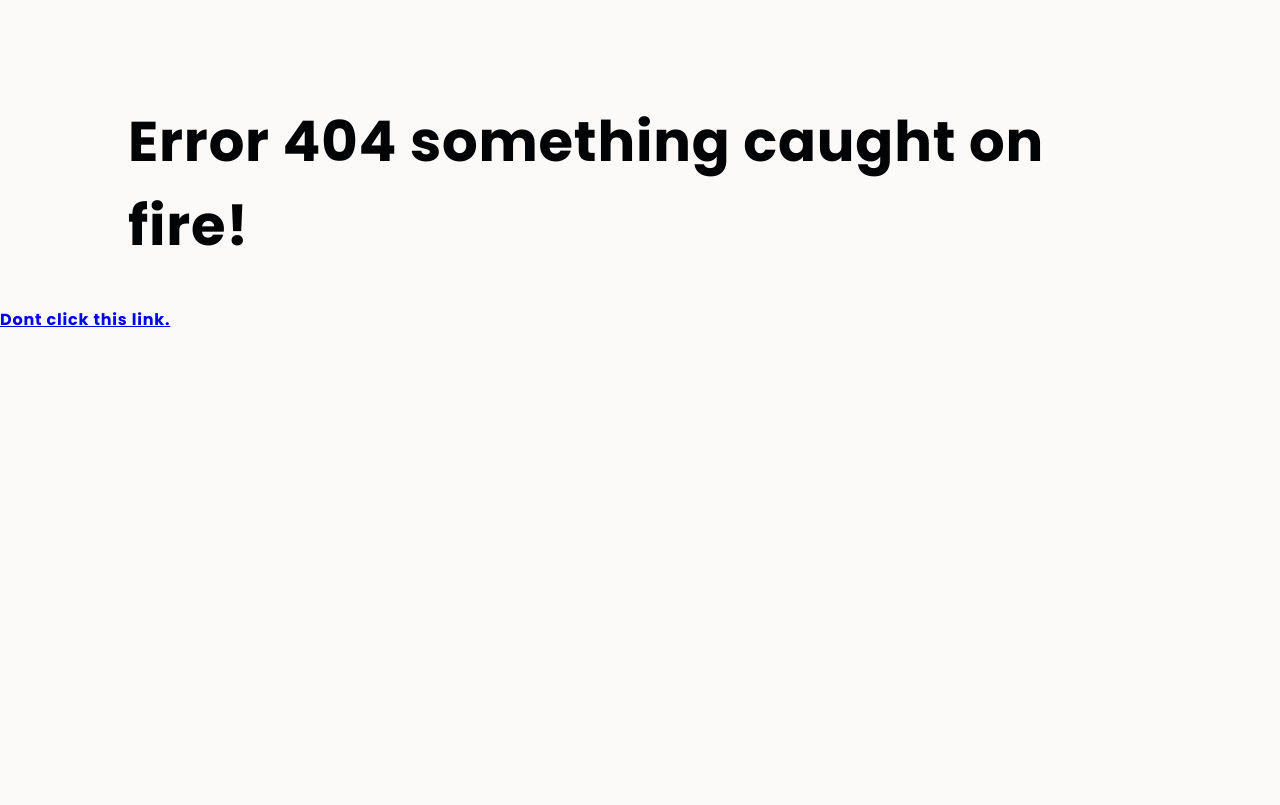
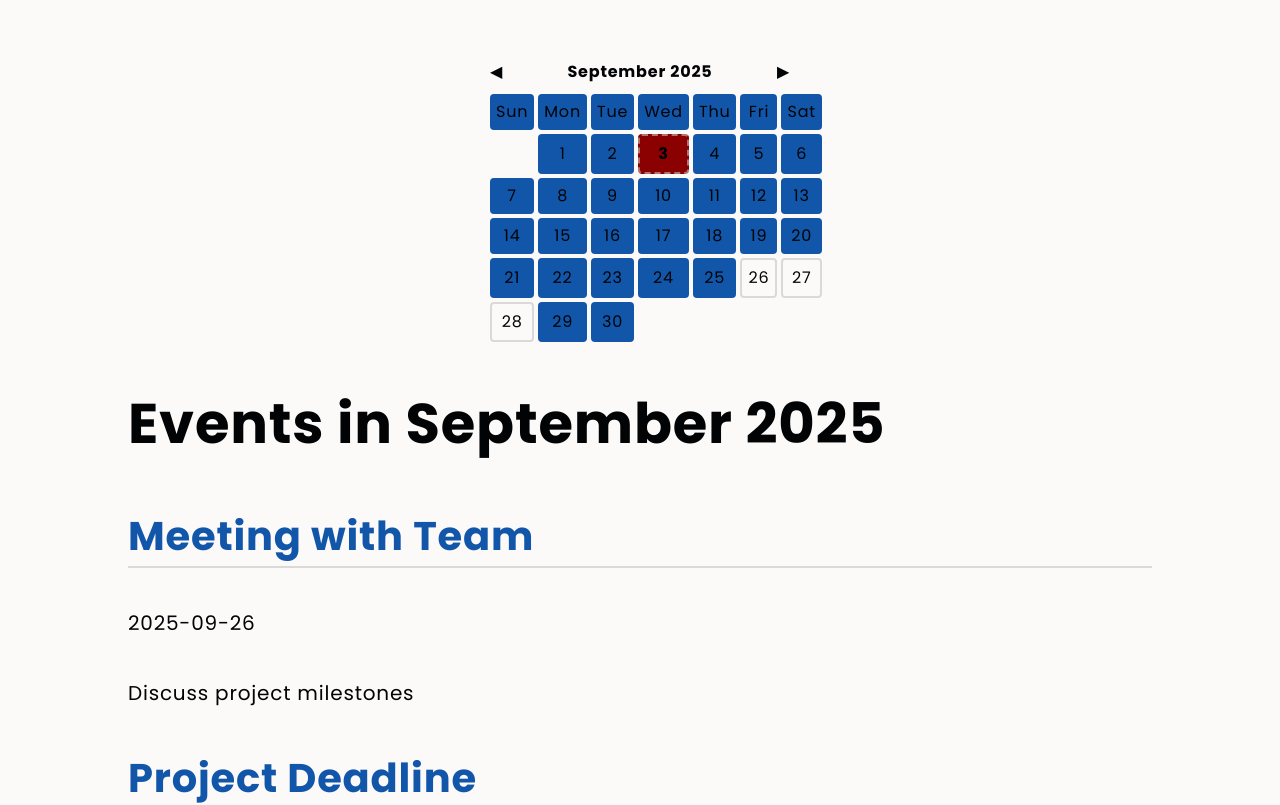
Before and after one commit to lanternLightDeveloper/newFairCity, a SvelteKit app: page /Calendar in a window 1280 px wide. Before the commit this address had no page. Shown: the part 740-1545 px from the top of the page. Before the commit the page ends 1072 px from the top, so only its background shows below. Built offline with nearby package versions, Linux system fonts and the light colour scheme.

Commit message:
Add files via upload

```diff
--- /dev/null
+++ b/src/routes/Calendar/+page.svelte
@@ -0,0 +1,245 @@
+<script>
+	import { onMount } from 'svelte';
+	import { Events } from '$lib/data/calendar';
+
+	let today = new Date();
+	let currentYear = $state(today.getFullYear());
+	let currentMonth = $state(today.getMonth());
+	let currentDay = $state(today.getDate());
+
+	let selectedDate = $state(null);
+
+	let days = $state();
+	const monthNames = [
+		'January',
+		'February',
+		'March',
+		'April',
+		'May',
+		'June',
+		'July',
+		'August',
+		'September',
+		'October',
+		'November',
+		'December'
+	];
+
+	function generateCalendar(year, month) {
+		days = [];
+		const firstDay = new Date(year, month, 1).getDay();
+		const totalDays = new Date(year, month + 1, 0).getDate();
+
+		// Fill in blank days before the first of the month
+		for (let i = 0; i < firstDay; i++) {
+			days.push(null);
+		}
+
+		// Fill in actual days
+		for (let i = 1; i <= totalDays; i++) {
+			days.push(i);
+		}
+	}
+
+	function nextMonth() {
+		if (currentMonth === 11) {
+			currentMonth = 0;
+			currentYear++;
+		} else {
+			currentMonth++;
+		}
+		generateCalendar(currentYear, currentMonth);
+	}
+
+	function prevMonth() {
+		if (currentMonth === 0) {
+			currentMonth = 11;
+			currentYear--;
+		} else {
+			currentMonth--;
+		}
+		generateCalendar(currentYear, currentMonth);
+	}
+
+	onMount(() => {
+		generateCalendar(currentYear, currentMonth);
+	});
+
+	function selectDay(day) {
+		const month = String(currentMonth + 1).padStart(2, '0');
+		const date = String(day).padStart(2, '0');
+		selectedDate = `${currentYear}-${month}-${date}`;
+	}
+
+	let filteredEvents = $state([]);
+
+	$effect(() => {
+		filteredEvents = Events.filter((e) => e.date === selectedDate);
+	});
+
+	let eventDates = $state(new Set());
+
+	$effect(() => {
+		eventDates = new Set(Events.map((e) => e.date));
+	});
+
+	let monthlyEvents = $state([]);
+
+	$effect(() => {
+		monthlyEvents = Events.filter((e) => {
+			const d = new Date(e.date);
+			return d.getMonth() === currentMonth && d.getFullYear() === currentYear;
+		});
+	});
+</script>
+
+<div class="calendar">
+	<div class="header">
+		<button onclick={prevMonth}>◀</button>
+		<strong>{monthNames[currentMonth]} {currentYear}</strong>
+		<button onclick={nextMonth}>▶</button>
+	</div>
+
+	<div class="grid">
+		<div class="day">Sun</div>
+		<div class="day">Mon</div>
+		<div class="day">Tue</div>
+		<div class="day">Wed</div>
+		<div class="day">Thu</div>
+		<div class="day">Fri</div>
+		<div class="day">Sat</div>
+
+		{#each days as day}
+			<button
+				class="day
+      {day === null ? 'blank' : ''}
+      {day === currentDay &&
+				currentMonth === today.getMonth() &&
+				currentYear === today.getFullYear()
+					? 'today'
+					: ''}
+      {day !== null &&
+				eventDates.has(
+					`${currentYear}-${String(currentMonth + 1).padStart(2, '0')}-${String(day).padStart(2, '0')}`
+				)
+					? 'has-event'
+					: ''}
+      {selectedDate ===
+				`${currentYear}-${String(currentMonth + 1).padStart(2, '0')}-${String(day).padStart(2, '0')}`
+					? 'selected'
+					: ''}"
+				onclick={() => day && selectDay(day)}
+			>
+				{day}
+			</button>
+		{/each}
+	</div>
+</div>
+
+{#if selectedDate && filteredEvents.length > 0}
+	<div class="events">
+		<h3>Events on {selectedDate}</h3>
+		{#each filteredEvents as event}
+			<div class="event-card">
+				<h4>{event.title}</h4>
+				<p><strong>Time:</strong> {event.time}</p>
+				<p><strong>Location:</strong> {event.location}</p>
+				<p>{event.description}</p>
+				<p>{event.explanation}</p>
+				<a href={event.link} target="_blank">More Info</a>
+				<img src={`/assets/${event.img}`} alt={event.title} />
+			</div>
+		{/each}
+	</div>
+{:else if selectedDate}
+	<p>No events on {selectedDate}</p>
+{:else if monthlyEvents.length > 0}
+	<div class="events">
+		<h1>Events in {monthNames[currentMonth]} {currentYear}</h1>
+		{#each monthlyEvents as event}
+			<h2>{event.title}</h2>
+			<p>{event.date}</p>
+			<p>{event.description}</p>
+		{/each}
+	</div>
+{:else}
+	<p>No events scheduled for {monthNames[currentMonth]} {currentYear}</p>
+{/if}
+
+<style>
+	button {
+		all: unset;
+	}
+	.calendar {
+		max-width: 300px;
+		margin: auto;
+		font-family: sans-serif;
+	}
+	.header {
+		display: flex;
+		justify-content: space-between;
+		align-items: center;
+	}
+	.grid {
+		display: grid;
+		grid-template-columns: repeat(7, 1fr);
+		gap: 4px;
+		margin-top: 10px;
+	}
+	.day {
+		text-align: center;
+		padding: 6px;
+		background: var(--accent-1);
+		border-radius: 4px;
+	}
+	.blank {
+		visibility: hidden;
+	}
+
+	.today {
+		background-color: var(--accent-2);
+		font-weight: bold;
+		border: var(--bord-2);
+	}
+
+	@keyframes pulse {
+		0% {
+			box-shadow: 0 0 0 0 rgba(255, 215, 0, 0.6);
+		}
+		70% {
+			box-shadow: 0 0 0 10px rgba(255, 215, 0, 0);
+		}
+		100% {
+			box-shadow: 0 0 0 0 rgba(255, 215, 0, 0);
+		}
+	}
+
+	.selected {
+		position: relative;
+		z-index: 1;
+		animation: pulse 1.5s infinite;
+		border: 2px solid #ffd700;
+		background-color: #fffbe6;
+	}
+
+	.has-event {
+		background-color: var(--hallow);
+		border: var(--bord);
+	}
+
+	.events {
+		margin-top: 20px;
+	}
+	.event-card {
+		background: var(--bg-2);
+		border: var(--bord);
+		padding: 12px;
+		margin-bottom: 10px;
+		border-radius: 6px;
+	}
+	.event-card img {
+		max-width: 100%;
+		height: auto;
+		margin-top: 8px;
+	}
+</style>
```
